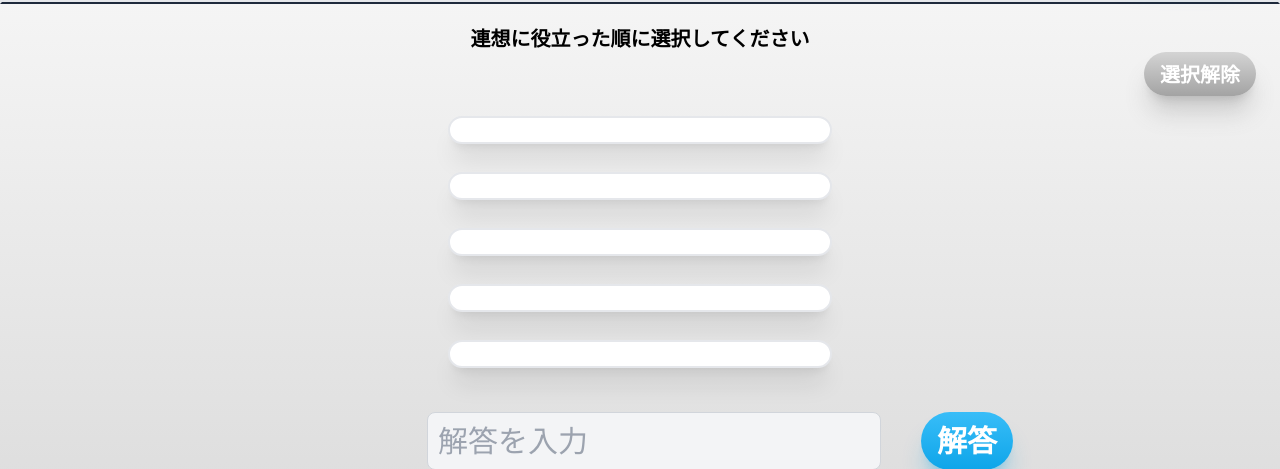
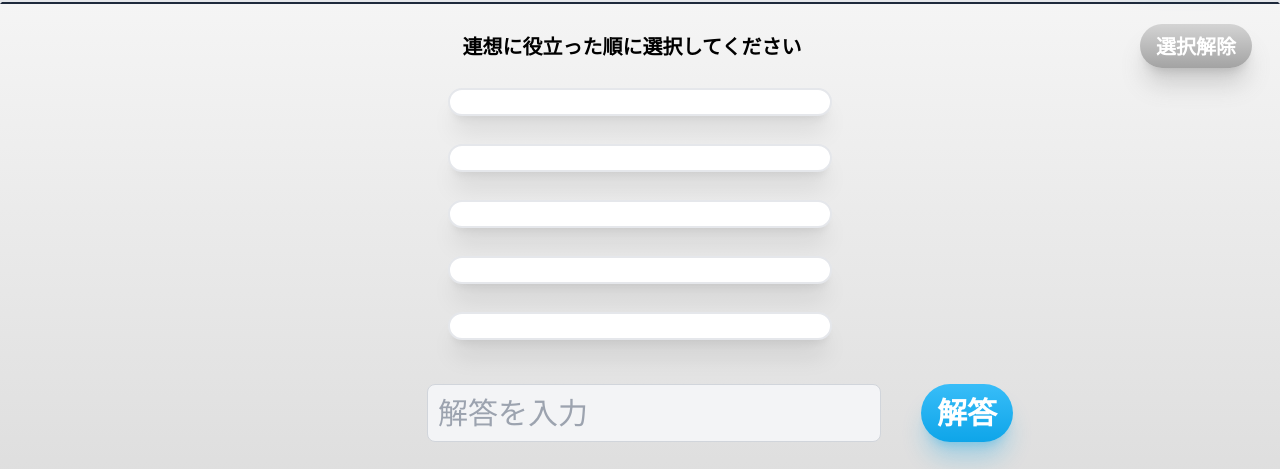
Before and after one commit to tomishima2904/shapley_association_game, a Django app: template game/templates/gaming.html in a window 1280 px wide; the page is wider, and only the part inside the window is pictured. Shown: the part 108-577 px from the top of that part. Run offline with Django 4.2, Linux system fonts and the light colour scheme; the template is opened without the code that fills it, so the values that code supplies are empty; parts of the project's set-up code (start-up, migrations or seed data) failed here and were passed over.

Commit message:
"連想に〜"の文言と選択解除ボタンを横並びに揃えた

```diff
--- a/game/templates/gaming.html
+++ b/game/templates/gaming.html
@@ -30,12 +30,16 @@
 
 </script>
 
-<div class="text-xl text-center font-bold text-black mt-5 font-kosugi">
-  連想に役立った順に選択してください
-</div>
+<div class="flex justify-between mt-5 items-center">
+  <div></div>
 
-<div class="flex  flex-row justify-end mr-3">
-  <button onclick="clearCheckboxes()" class="btn-clear right-2 text-xl mr-3">選択解除</button>
+  <div class="text-xl font-bold text-black font-kosugi ml-[124px]">
+    連想に役立った順に選択してください
+  </div>
+
+  <div>
+    <button onclick="clearCheckboxes()" class="btn-clear right-2 text-xl mr-7">選択解除</button>
+  </div>
 </div>
 
 <!-- 5つの刺激語をcheckbox形式で羅列している -->
--- a/static/css/style_dist.css
+++ b/static/css/style_dist.css
@@ -599,6 +599,62 @@ video {
   margin-top: 2rem;
 }
 
+.ml-8{
+  margin-left: 2rem;
+}
+
+.ml-9{
+  margin-left: 2.25rem;
+}
+
+.mr-7{
+  margin-right: 1.75rem;
+}
+
+.ml-16{
+  margin-left: 4rem;
+}
+
+.ml-24{
+  margin-left: 6rem;
+}
+
+.ml-36{
+  margin-left: 9rem;
+}
+
+.ml-32{
+  margin-left: 8rem;
+}
+
+.ml-\[30px\]{
+  margin-left: 30px;
+}
+
+.ml-\[64px\]{
+  margin-left: 64px;
+}
+
+.ml-\[96px\]{
+  margin-left: 96px;
+}
+
+.ml-\[108px\]{
+  margin-left: 108px;
+}
+
+.ml-\[128px\]{
+  margin-left: 128px;
+}
+
+.ml-\[126px\]{
+  margin-left: 126px;
+}
+
+.ml-\[124px\]{
+  margin-left: 124px;
+}
+
 .block{
   display: block;
 }
@@ -656,6 +712,10 @@ video {
   grid-template-columns: repeat(1, minmax(0, 1fr));
 }
 
+.grid-cols-3{
+  grid-template-columns: repeat(3, minmax(0, 1fr));
+}
+
 .flex-row{
   flex-direction: row;
 }
@@ -682,6 +742,18 @@ video {
 
 .justify-between{
   justify-content: space-between;
+}
+
+.gap-4{
+  gap: 1rem;
+}
+
+.gap-16{
+  gap: 4rem;
+}
+
+.gap-48{
+  gap: 12rem;
 }
 
 .overflow-hidden{
```
